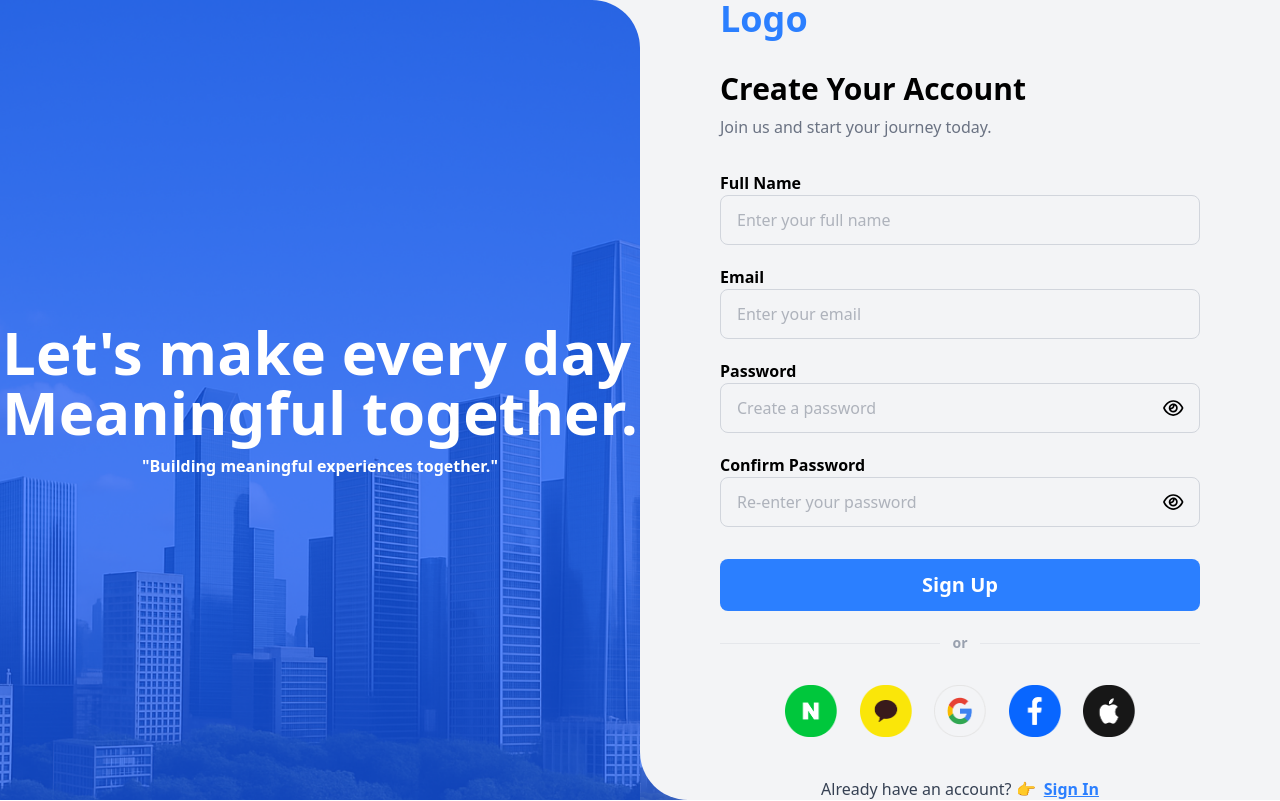
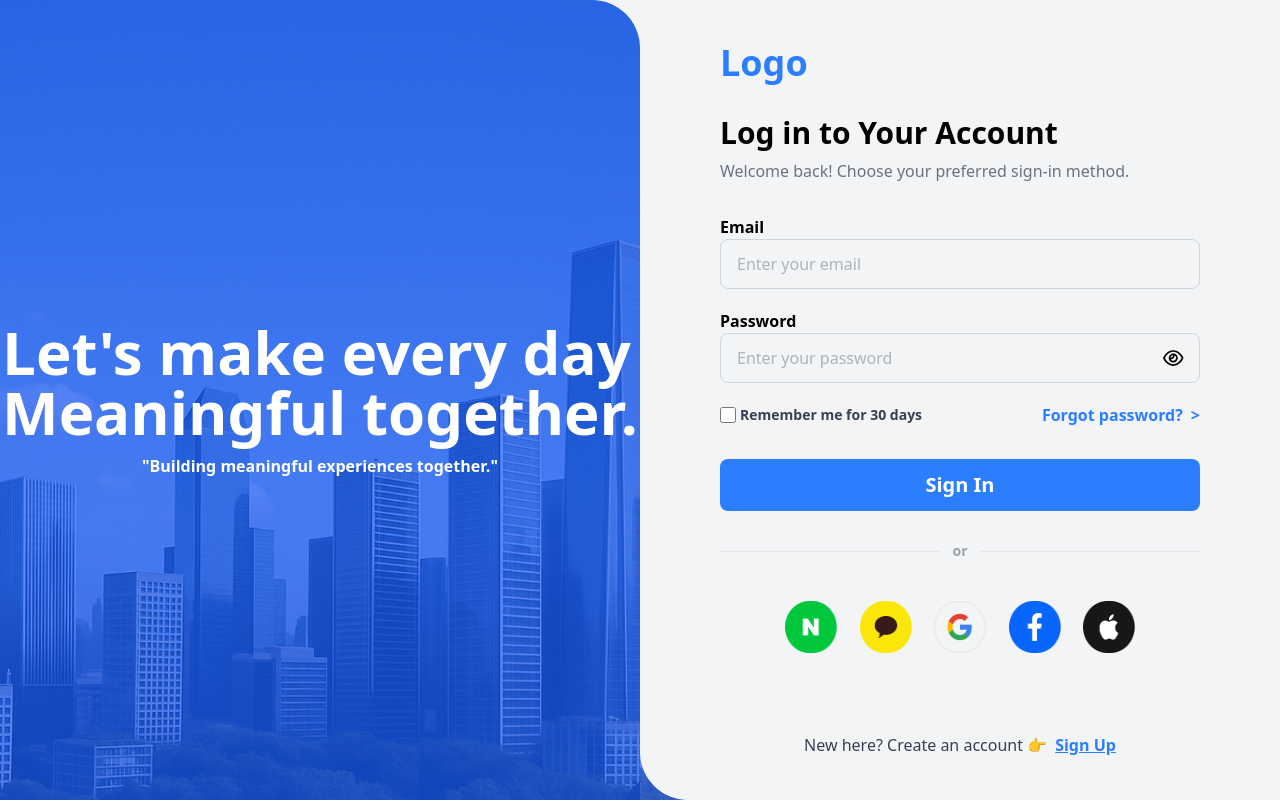
Before and after one commit to nimabed/login-page, a React (Vite) app: page /login in a window 1280 px wide. Built offline with nearby package versions, Linux system fonts and the light colour scheme.

Commit message:
Login form component added

```diff
--- a/src/SignIn.jsx
+++ b/src/SignIn.jsx
@@ -1,5 +1,5 @@
-import { FontAwesomeIcon } from '@fortawesome/react-fontawesome';
-import { faEye } from '@fortawesome/free-regular-svg-icons';
+import { MainBackground } from './components/MainBackground';
+import { LoginForm } from './components/LoginForm';
 import firstImage from './assets/image-1.png';
 import secondImage from './assets/image-2.png';
 import thirdImage from './assets/image-3.png';
@@ -11,23 +11,7 @@ export function LoginPage() {
   return (
     <>
       <div className="relative w-full sm:flex">
-        <div className="hidden w-full sm:flex flex-col gap-y-3 justify-center items-center bg-[#185aff] bg-[url('/bg-image.png')] bg-center bg-cover bg-no-repeat sm:rounded-tr-[3rem] z-1">
-          {/* Desktop Title */}
-          <span className="text-white text-6xl font-semibold">
-            Let's make every day <br />Meaningful together.
-          </span>
-          <span className="text-white font-semibold">"Building meaningful experiences together."</span>
-        </div>
-
-        {/* Underlay boxes for rounding top and bottom center of page  */}
-        <div className="hidden sm:flex flex-col justify-between align-items-center absolute left-[50%] translate-x-[-50%] z-0 h-full">
-          <div className="size-[100px] bg-gray-100"></div>
-          <div className="size-[100px] bg-[#3971FF] bg-[url('/bg-image.png')] bg-center bg-cover bg-no-repeat"></div>
-        </div>
-
-        {/* Underlay boxes for rounding top right and bottom left of page */}
-        <div className="sm:hidden absolute z-0 w-[100px] h-[100px] right-0 bg-[#3971FF]"></div>
-        <div className="sm:hidden absolute z-0 w-[100px] h-[100px] bottom-0 bg-[#3971FF]"></div>
+        <MainBackground />
 
         <div className="relative sm:w-full h-screen rounded-bl-[3rem] rounded-tr-[3rem] sm:rounded-bl-[3rem] bg-gray-100  sm:rounded-tr-none z-1">
           {/*----- Content Wrapper -----*/}
@@ -36,66 +20,21 @@ export function LoginPage() {
             <div className="text-center sm:text-start text-4xl font-extrabold text-blue-500">Logo</div>
             {/* Desktop title section */}
             <div className="hidden sm:block mt-[32px]">
-              <span className="block font-extrabold text-3xl mb-2">Create Your Account</span>
-              <span className="block text-gray-500">Join us and start your journey today.</span>
+              <span className="block font-extrabold text-3xl mb-2">Log in to Your Account</span>
+              <span className="block text-gray-500">Welcome back! Choose your preferred sign-in method.</span>
             </div>
 
             {/*----- Form inputs section -----*/}
-            <form className="mt-[32px]">
-              {/* FullName */}
-              <div className="">
-                <label htmlFor="fullname" className="font-bold">Full Name</label>
-                <input
-                  className="block w-full border border-gray-300 text-gray-500 px-4 py-3 rounded-lg"
-                  id="fullname"
-                  type="text"
-                  placeholder="Enter your full name"
-                />
-              </div>
-              {/* Email */}
-              <div className="mt-5">
-                <label htmlFor="email" className="font-bold">Email</label>
-                <input
-                  className="block w-full border border-gray-300 text-gray-500 px-4 py-3 rounded-lg"
-                  id="email"
-                  type="email"
-                  placeholder="Enter your email"
-                />
-              </div>
-              {/* Password */}
-              <div className="relative mt-5">
-                <label htmlFor="password" className="font-bold">Password</label>
-                <input
-                  className="block w-full border border-gray-300 text-gray-500 px-4 py-3 rounded-lg"
-                  id="password"
-                  type="password"
-                  placeholder="Create a password"
-                />
-                <a href="#">
-                  <FontAwesomeIcon icon={faEye} className="absolute right-0 top-10 mr-4 text-lg" />
-                </a>
-              </div>
-              {/* Confirm password */}
-              <div className="relative mt-5">
-                <label htmlFor="passwordconfirm" className="font-bold">Confirm Password</label>
-                <input
-                  className="block w-full border border-gray-300 text-gray-500 px-4 py-3 rounded-lg"
-                  id="passwordconfirm"
-                  type="password"
-                  placeholder="Re-enter your password"
-                />
-                <a href="#">
-                  <FontAwesomeIcon icon={faEye} className="absolute right-0 top-10 mr-4 text-lg" />
-                </a>
-              </div>
-              {/* Sign up button */}
-              <button
-                type="submit"
-                className="mt-[32px] w-full bg-blue-500 hover:bg-blue-700 text-white py-3 font-semibold text-xl rounded-lg cursor-pointer"
-              >Sign Up</button>
-            </form>
+            <LoginForm />
+
+            {/* Forgot password */}
+            <div className="mt-5 text-center">
+              <a href="#" className="sm:hidden text-blue-500 font-semibold">
+              <span>Forgot password?</span>
+              </a>
+            </div>
             {/*----- "or" line seperator -----*/}
-            <div className="flex my-[32px]">
+            <div className="flex my-[40px]">
               <span className="w-full border-t border-gray-200"></span>
               <span className="-mt-[10px] mx-3 text-gray-400 text-sm font-bold">or</span>
               <span className="w-full border-t border-gray-200"></span>
@@ -120,11 +59,10 @@ export function LoginPage() {
             </div>
 
             <div className="max-w-[320px] m-auto text-center">
-              <span className="text-gray-700">Already have an account? 👉
-                <a href="#" className="underline text-blue-500 font-semibold ml-2">Sign In</a>
+              <span className="inline-block text-gray-700 mt-[40px]">New here?&nbsp;Create an account 👉
+                <a href="#" className="underline text-blue-500 font-semibold ml-2">Sign Up</a>
               </span>
             </div>
-
           </div>
         </div>
       </div>
--- /dev/null
+++ b/src/components/LoginForm.jsx
@@ -0,0 +1,42 @@
+import { FormInput, Button } from './FormInput';
+
+export function LoginForm() {
+
+  return (
+    <>
+      <form className="mt-[32px]">
+        {/* Email */}
+        <div>
+          <FormInput
+            id={'email'}
+            type={'email'}
+            label={'Email'}
+            placeholder={'Enter your email'}
+          />
+        </div>
+        {/* Password */}
+        <div className="relative mt-5">
+          <FormInput
+            id={'password'}
+            type={'password'}
+            label={'Password'}
+            placeholder={'Enter your password'}
+          />
+        </div>
+        {/* Remember */}
+        <div className="mt-5 flex items-center sm:justify-between ">
+          <label className="text-sm flex items-center">
+            <input type="checkbox" name="rememberme" value="remember" className="size-4 mr-1 border rounded-sm border-gray-300" />
+            <span className="text-gray-700 font-semibold">Remember me for 30 days</span>
+          </label>
+
+          <a href="#" className="hidden sm:inline text-blue-500 font-semibold">
+            <span className="mr-2">Forgot password?</span>>
+          </a>
+        </div>
+        {/* Sign in button */}
+        <Button label={'Sign In'} />
+      </form>
+    </>
+  );
+}
```
